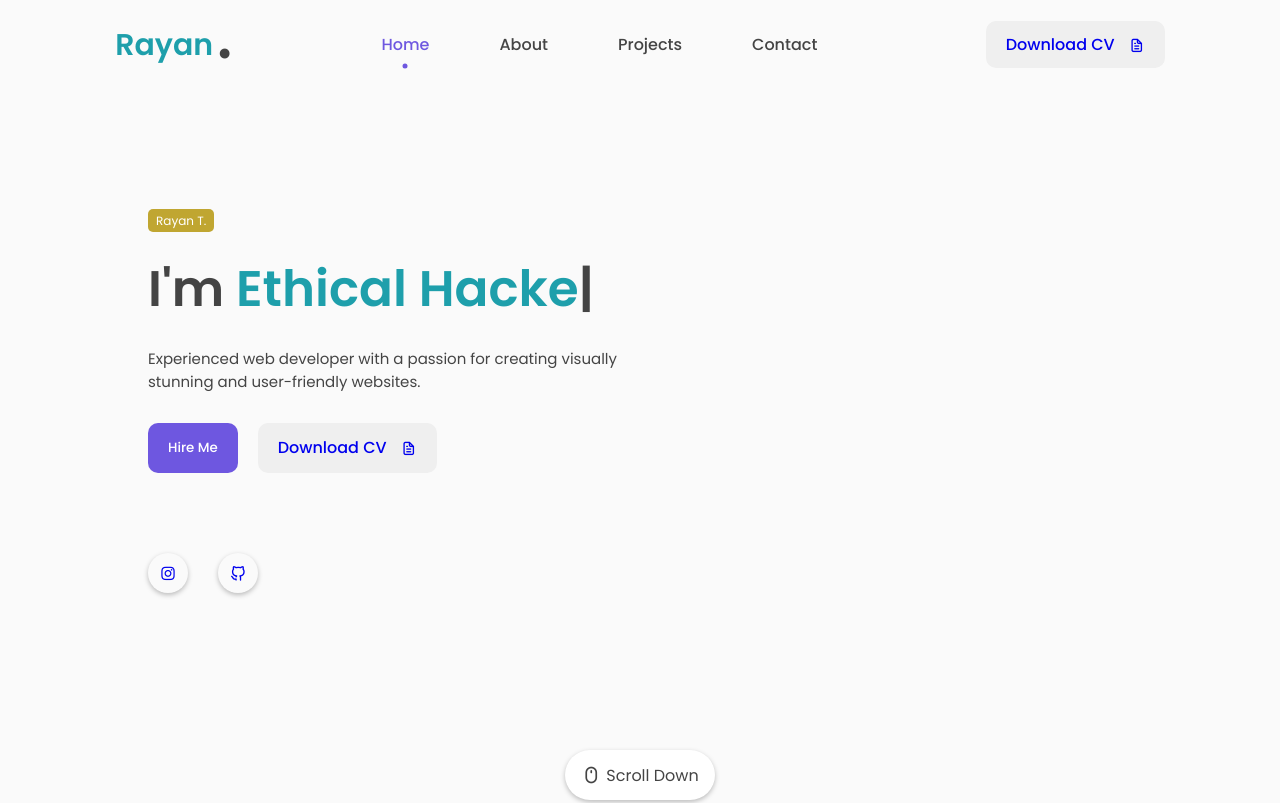
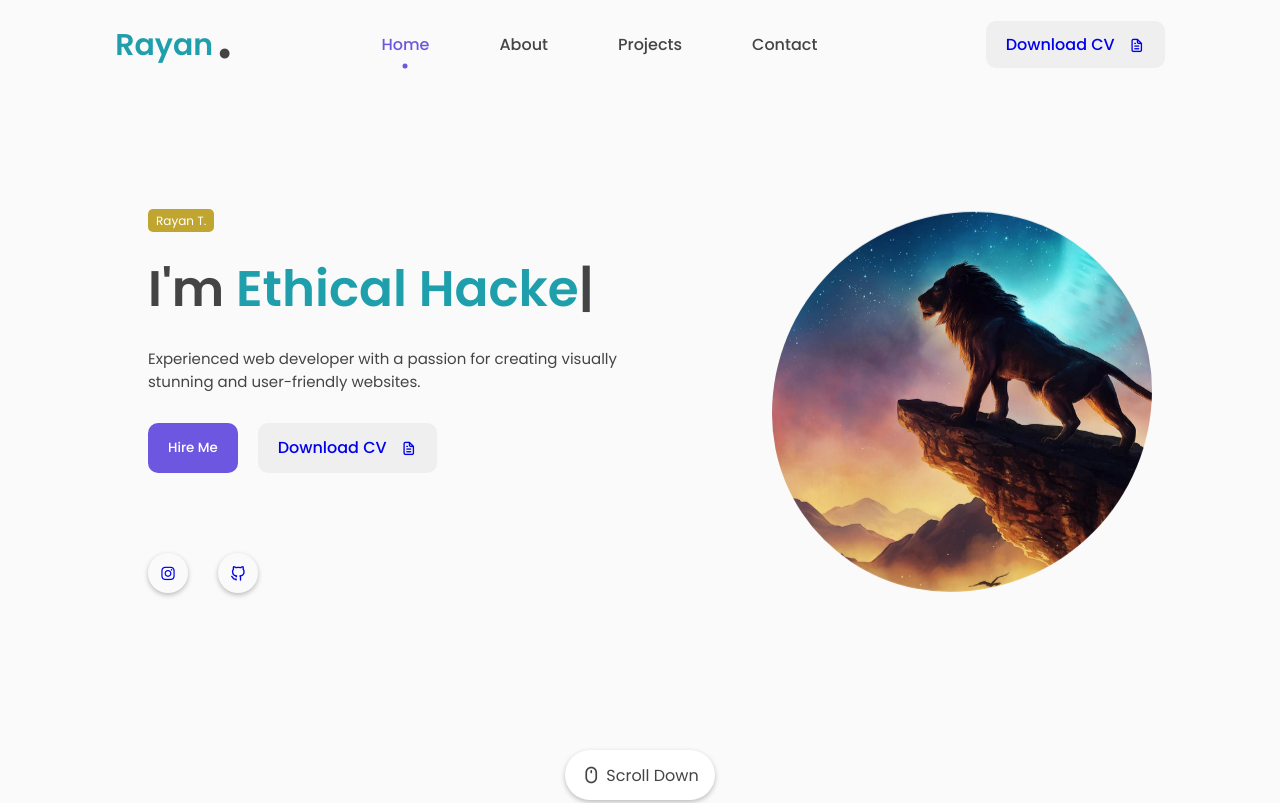
Before and after one commit to RayanT-dev/portfolio, a plain HTML site: page index.html in a window 1280 px wide. Shown: the top 803 px of the page. Drawn offline with nearby package versions, Linux system fonts and the light colour scheme.

Commit message:
Update index.html

```diff
--- a/index.html
+++ b/index.html
@@ -86,7 +86,7 @@
           </div>
           <div class="featured-image">
             <div class="image">
-                <img src="images/avatar.png" alt="avatar">
+                <img src="avatar.jpg" alt="avatar">
             </div>
           </div>
           <div class="scroll-icon-box">
```
